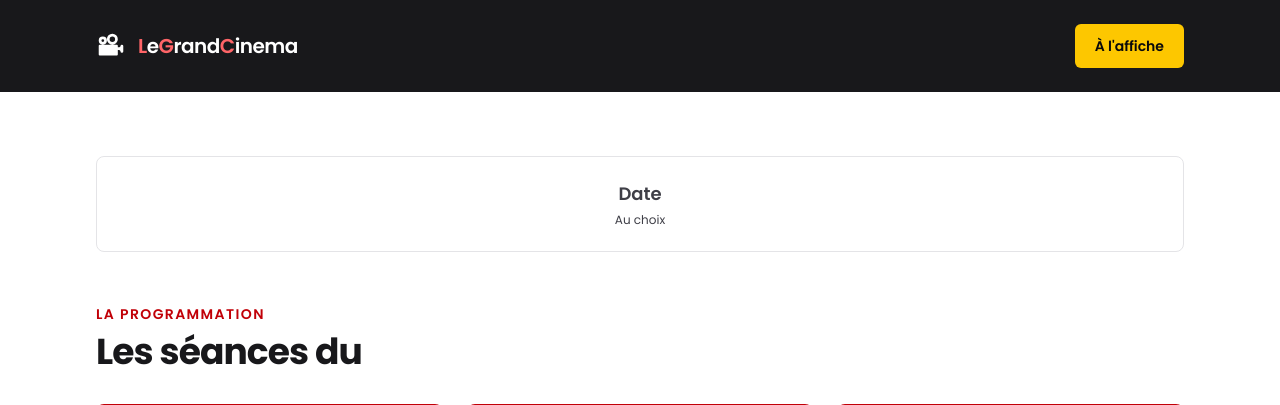
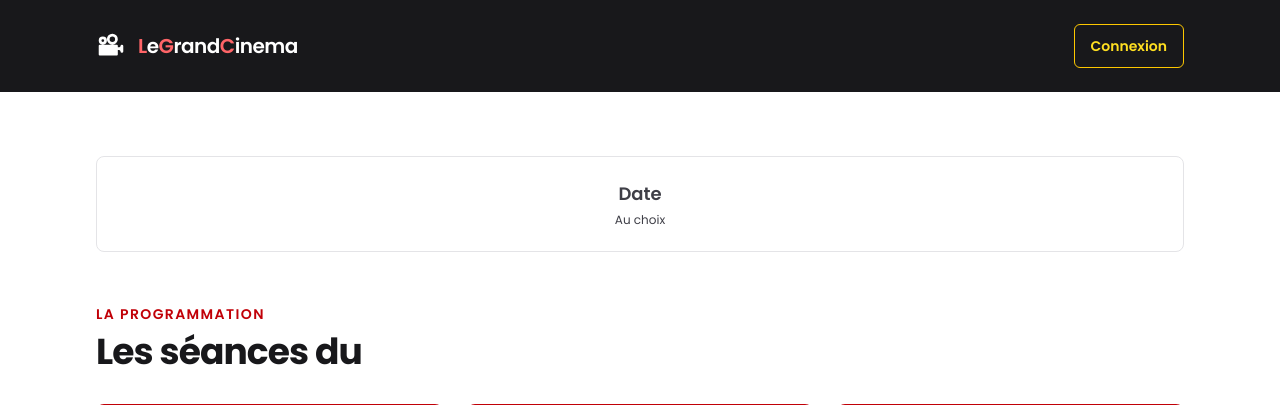
Before and after one commit to LennyFlx/le-grand-cinema, a Django app: template cinema/templates/cinema/films.html in a window 1280 px wide. Shown: the top 405 px of the page. Run offline with Django 5.2, Linux system fonts and the light colour scheme; the template is opened without the code that fills it: values that come from a table or form of the project are taken from there, others are empty; data comes from the database, SQL or seed files in the repository; style sheets or scripts are compiled from the project's sources; parts of the project's set-up code (start-up, migrations or seed data) failed here and were passed over.

Commit message:
feat: ajouter un bouton de connexion a l'administration

```diff
--- a/cinema/templates/cinema/base.html
+++ b/cinema/templates/cinema/base.html
@@ -23,7 +23,10 @@
                 {% if reservation_a_reprendre %}
                     <a class="inline-flex min-h-11 items-center justify-center rounded-md border border-yellow-400 px-4 py-2.5 text-sm font-semibold text-yellow-300 hover:bg-zinc-800 focus-visible:outline-2 focus-visible:outline-offset-4 focus-visible:outline-yellow-400" href="{% url 'reservations:detail_reservation' reservation_a_reprendre.pk %}">Reprendre ma réservation</a>
                 {% endif %}
-                <a class="inline-flex min-h-11 items-center justify-center rounded-md bg-yellow-400 px-5 py-2.5 text-sm font-semibold text-zinc-950 hover:bg-yellow-300 focus-visible:outline-2 focus-visible:outline-offset-4 focus-visible:outline-yellow-400" href="{% url 'cinema:films' %}#films">À l'affiche</a>
+                <a class="inline-flex min-h-11 items-center justify-center rounded-md border border-yellow-400 px-4 py-2.5 text-sm font-semibold text-yellow-300 hover:bg-zinc-800 focus-visible:outline-2 focus-visible:outline-offset-4 focus-visible:outline-yellow-400"
+                    href="{% url 'admin:index' %}">
+                    Connexion
+                </a>
             </nav>
         </div>
     </header>
```
